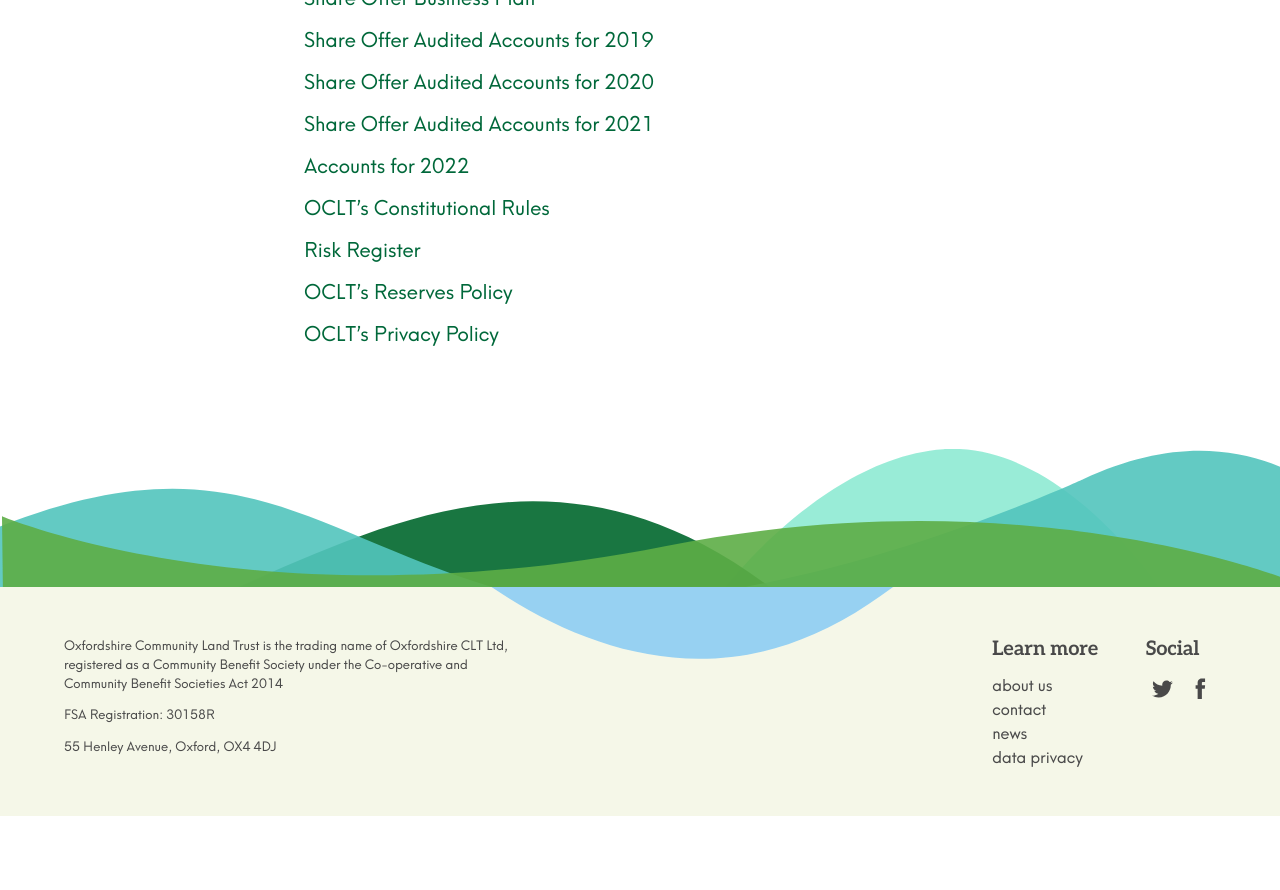
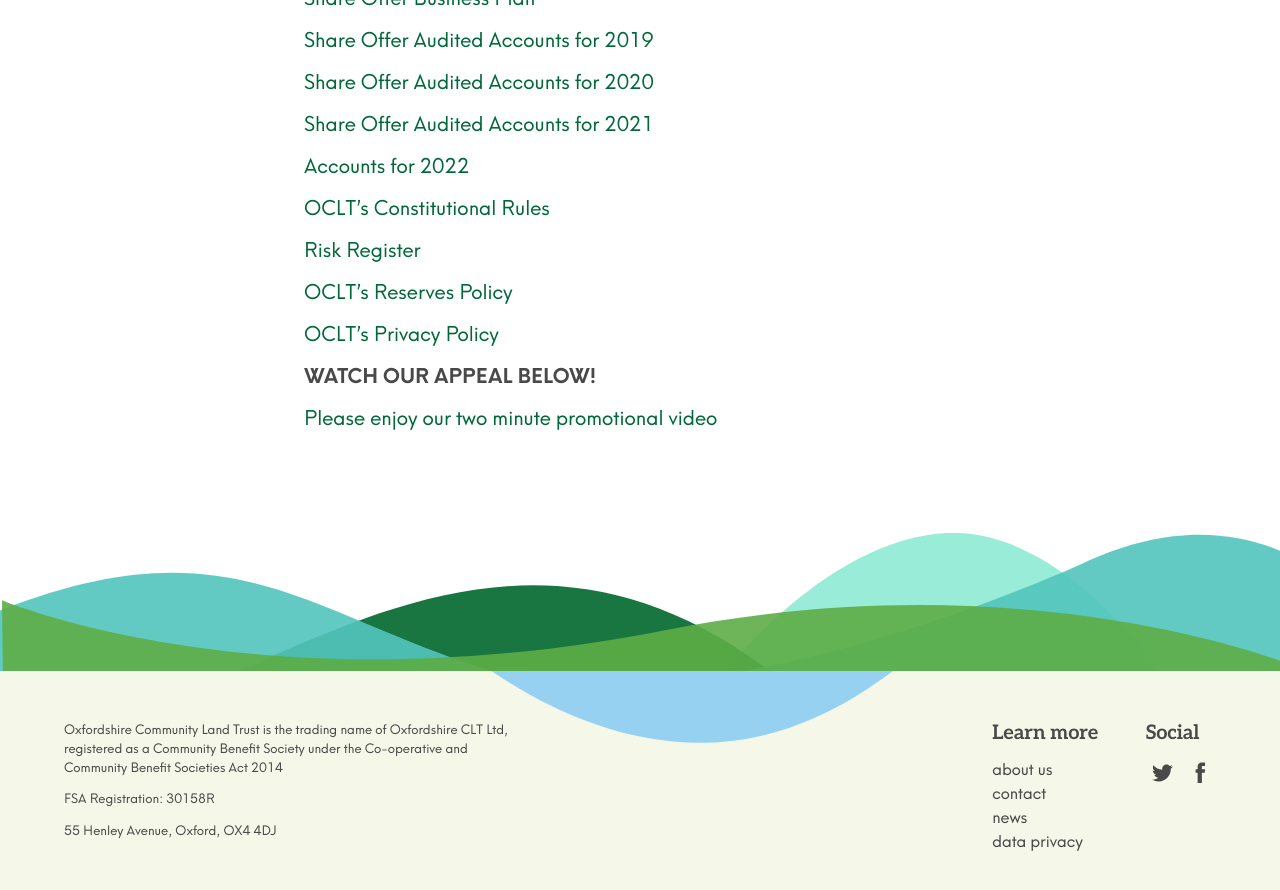
Before and after one commit to johnpuddephatt/oclt, a Jekyll site: the page built from _pages/crofts-court.md, in a window 1280 px wide and 900 px high, scrolled down 3390 px. Shown: the top 890 px of the window. Built offline with Jekyll 4.4.1, drawn with Linux system fonts in a browser that asks for light colours; before the commit the page ends 4206 px from its top, so only the background shows below that.

Commit message:
Update from Forestry.io Oxfordshire CLT updated _pages/crofts-court.md

```diff
--- a/_pages/crofts-court.md
+++ b/_pages/crofts-court.md
@@ -60,3 +60,7 @@
 [OCLT's Reserves Policy](https://drive.google.com/file/d/1uXl_ti3lwMq5d_I2P1N0r_beMaKJGNRf/view?usp=sharing)
 
 [OCLT's Privacy Policy](https://drive.google.com/file/d/1JVa1530u7_rDBGc3U3gH5z62ZqJvYKUp/view?usp=sharing)
+
+**WATCH OUR APPEAL BELOW!**
+
+[Please enjoy our two minute promotional video](https://www.youtube.com/watch?v=_3ZaFCrsR5E)
```
